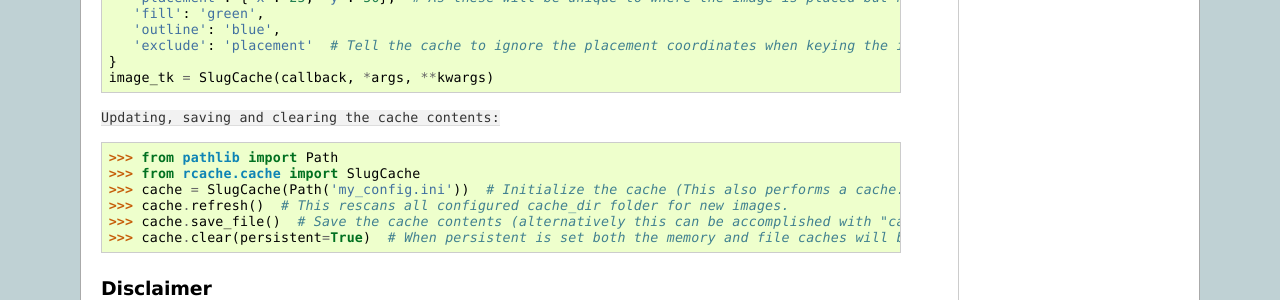
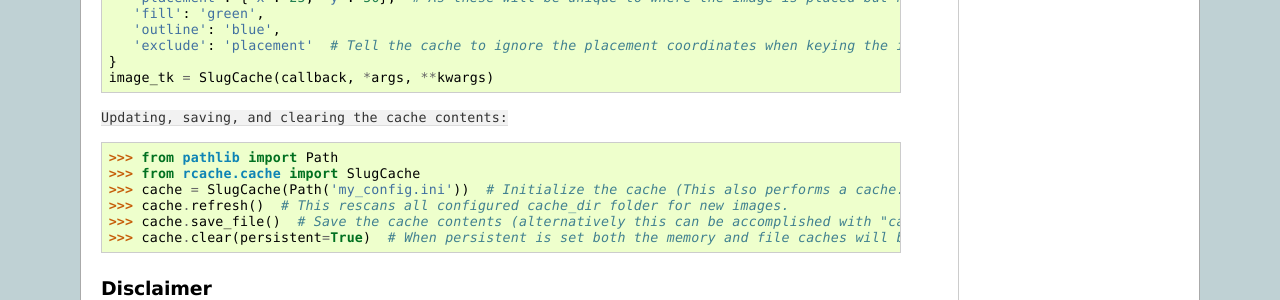
Before and after one commit to manbehindthemadness/arcache, a Sphinx documentation site: the page built from docs/index.rst, in a window 1280 px wide. Shown: the part 1626-1926 px from the top of the page. Built offline with Sphinx 7.4.7, drawn with Linux system fonts in a browser that asks for light colours.

Commit message:
Fixed typo.

```diff
--- a/docs/index.rst
+++ b/docs/index.rst
@@ -93,7 +93,7 @@ Examples
    }
    image_tk = SlugCache(callback, *args, **kwargs)
 
-``Updating, saving and clearing the cache contents:``
+``Updating, saving, and clearing the cache contents:``
 
 .. code-block:: pycon
 
```
